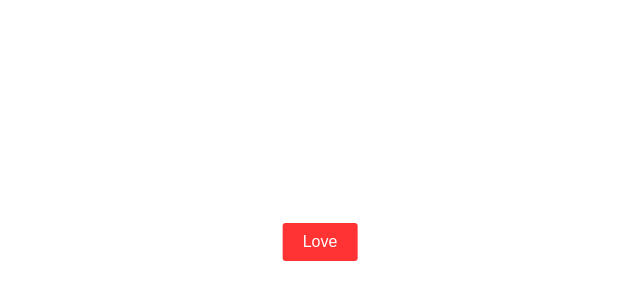
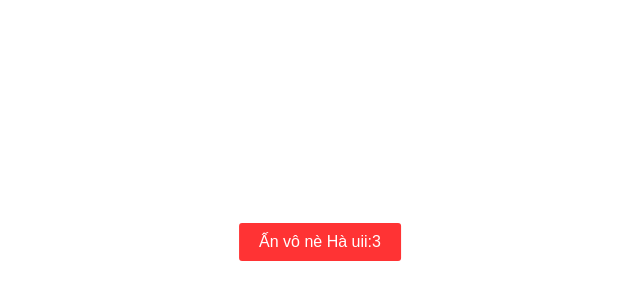
Before and after one commit to Keru1712/ValentineKeru, a website: page index.html in a window 1280 px wide. Shown: the part 158-458 px from the top of the page, without its empty margins (320-960 px from the left). Drawn offline with nearby package versions, Linux system fonts and the light colour scheme.

Commit message:
index.html

```diff
--- a/index.html
+++ b/index.html
@@ -14,7 +14,7 @@
 
   <body>
     <div class="button-container">
-      <button class="love-button">Love</button>
+      <button class="love-button">Ấn vô nè Hà uii:3</button>
     </div>
     <div class="container">
       <div class="one">
```
